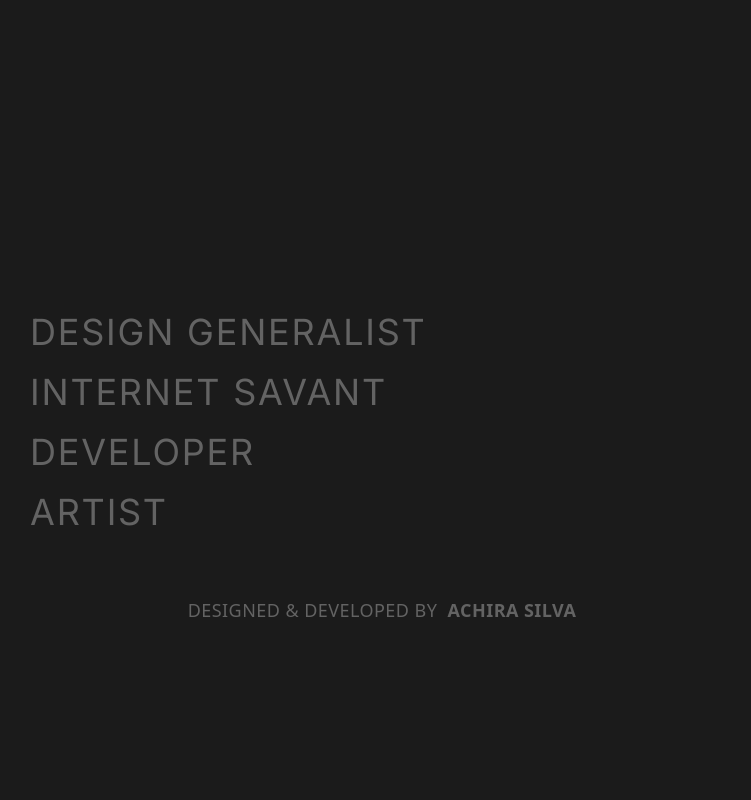
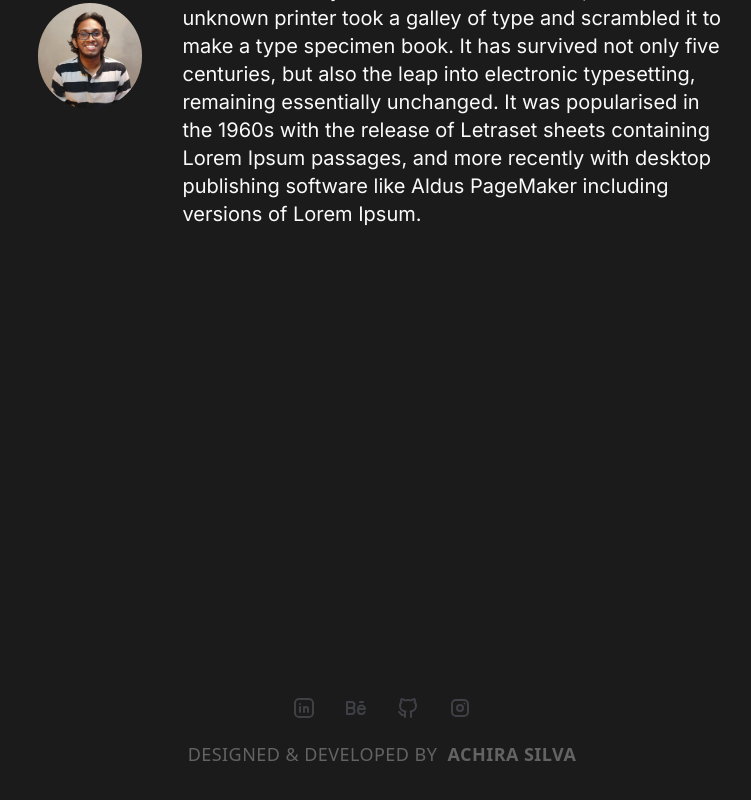
Before and after one commit to achira7/acira-design-portfolio, a React (Vite) app in the folder frontend/: page / in a window 1280 px wide. Shown: the part 236-1036 px from the top of the page, without its empty margins (258-1009 px from the left). Before the commit the page ends 892 px from the top, so only its background shows below. Built offline with nearby package versions, Linux system fonts and the light colour scheme; the HTML template or start-up script is replaced by a standard one.

Commit message:
Created the Footer

```diff
--- a/frontend/src/App.jsx
+++ b/frontend/src/App.jsx
@@ -6,18 +6,21 @@ import Home from "./pages/Home";
 import  Designs  from "./pages/Designs";
 import About from "./pages/About";
 import NavBar from "./components/NavBar";
-import Footer from "./components/footer";
+import Footer from "./components/Footer";
 
 function App() {
   return (
     <Router>
       <div>
         <NavBar />
+        <div className="flex flex-col pt-20">
         <Routes>
           <Route path="/" element={<Home />} />
           <Route path="/design" element={<Designs />} />
           <Route path="/about" element={<About />} />
         </Routes>
+        </div>
+
         <Footer />
       </div>
     </Router>
--- /dev/null
+++ b/frontend/src/assets/icons/Behance.jsx
@@ -0,0 +1,26 @@
+import React from "react";
+
+const Behance = () => {
+  return (
+    <svg
+      xmlns="http://www.w3.org/2000/svg"
+      width={24}
+      height={24}
+      viewBox="0 0 24 24"
+      fill="none"
+      stroke="currentColor"
+      strokeWidth={2}
+      strokeLinecap="round"
+      strokeLinejoin="round"
+      className="icon icon-tabler icons-tabler-outline icon-tabler-brand-behance hover:text-sky-800 duration-300"
+    >
+      <path stroke="none" d="M0 0h24v24H0z" fill="none" />
+      <path d="M3 18v-12h4.5a3 3 0 0 1 0 6a3 3 0 0 1 0 6h-4.5" />
+      <path d="M3 12l4.5 0" />
+      <path d="M14 13h7a3.5 3.5 0 0 0 -7 0v2a3.5 3.5 0 0 0 6.64 1" />
+      <path d="M16 6l3 0" />
+    </svg>
+  );
+};
+
+export default Behance;
--- /dev/null
+++ b/frontend/src/assets/icons/GitHub.jsx
@@ -0,0 +1,23 @@
+import React from "react";
+
+const GitHub = () => {
+  return (
+    <svg
+      xmlns="http://www.w3.org/2000/svg"
+      width={24}
+      height={24}
+      viewBox="0 0 24 24"
+      fill="none"
+      stroke="currentColor"
+      strokeWidth={2}
+      strokeLinecap="round"
+      strokeLinejoin="round"
+      className="icon icon-tabler icons-tabler-outline icon-tabler-brand-github hover:text-purple-600 duration-300"
+    >
+      <path stroke="none" d="M0 0h24v24H0z" fill="none" />
+      <path d="M9 19c-4.3 1.4 -4.3 -2.5 -6 -3m12 5v-3.5c0 -1 .1 -1.4 -.5 -2c2.8 -.3 5.5 -1.4 5.5 -6a4.6 4.6 0 0 0 -1.3 -3.2a4.2 4.2 0 0 0 -.1 -3.2s-1.1 -.3 -3.5 1.3a12.3 12.3 0 0 0 -6.2 0c-2.4 -1.6 -3.5 -1.3 -3.5 -1.3a4.2 4.2 0 0 0 -.1 3.2a4.6 4.6 0 0 0 -1.3 3.2c0 4.6 2.7 5.7 5.5 6c-.6 .6 -.6 1.2 -.5 2v3.5" />
+    </svg>
+  );
+};
+
+export default GitHub;
--- /dev/null
+++ b/frontend/src/assets/icons/Instagram.jsx
@@ -0,0 +1,25 @@
+import React from "react";
+
+const Instagram = () => {
+  return (
+    <svg
+      xmlns="http://www.w3.org/2000/svg"
+      width={24}
+      height={24}
+      viewBox="0 0 24 24"
+      fill="none"
+      stroke="currentColor"
+      strokeWidth={2}
+      strokeLinecap="round"
+      strokeLinejoin="round"
+      className="icon icon-tabler icons-tabler-outline icon-tabler-brand-instagram hover:text-pink-700 duration-300"
+    >
+      <path stroke="none" d="M0 0h24v24H0z" fill="none" />
+      <path d="M4 8a4 4 0 0 1 4 -4h8a4 4 0 0 1 4 4v8a4 4 0 0 1 -4 4h-8a4 4 0 0 1 -4 -4z" />
+      <path d="M9 12a3 3 0 1 0 6 0a3 3 0 0 0 -6 0" />
+      <path d="M16.5 7.5v.01" />
+    </svg>
+  );
+};
+
+export default Instagram;
--- /dev/null
+++ b/frontend/src/assets/icons/LinkedIn.jsx
@@ -0,0 +1,27 @@
+import React from "react";
+
+const LinkedIn = () => {
+  return (
+    <svg
+      xmlns="http://www.w3.org/2000/svg"
+      width={24}
+      height={24}
+      viewBox="0 0 24 24"
+      fill="none"
+      stroke="currentColor"
+      strokeWidth={2}
+      strokeLinecap="round"
+      strokeLinejoin="round"
+      className="icon icon-tabler icons-tabler-outline icon-tabler-brand-linkedin hover:text-sky-500 duration-300"
+    >
+      <path stroke="none" d="M0 0h24v24H0z" fill="none" />
+      <path d="M8 11v5" />
+      <path d="M8 8v.01" />
+      <path d="M12 16v-5" />
+      <path d="M16 16v-3a2 2 0 1 0 -4 0" />
+      <path d="M3 7a4 4 0 0 1 4 -4h10a4 4 0 0 1 4 4v10a4 4 0 0 1 -4 4h-10a4 4 0 0 1 -4 -4z" />
+    </svg>
+  );
+};
+
+export default LinkedIn;
--- a/frontend/src/components/DesignCard.jsx
+++ b/frontend/src/components/DesignCard.jsx
@@ -3,7 +3,7 @@ import React from 'react'
 const DesignCard = () => {
   return (
     <div className='rounded-3xl border border-border'>
-        <p className='text-primary font-primary'>DESIGN PROJECT</p>
+        <p className='text-primary font-primary'> DESIGN PROJECT </p>
 
     </div>
   )
--- a/frontend/src/components/NavBar.jsx
+++ b/frontend/src/components/NavBar.jsx
@@ -20,7 +20,7 @@ const NavBar = () => {
   }, [isHamburgerOpen]);
 
   return (
-    <div className="flex fixed border-b-2 border-border mx-auto w-full ">
+    <div className="flex fixed border-b-2 border-white/60 mx-auto w-full ">
       {/* Desktop Navbar */}
       <div className="hidden md:flex justify-between items-center w-full h-full px-4 bg-background/30 backdrop-blur-xl">
         {/* Name Section - Left Aligned */}
@@ -55,11 +55,11 @@ const NavBar = () => {
       </div>
 
       {/* Mobile Navbar */}
-      <div className="flex sticky top-0 md:hidden items-center w-full z-20 bg-background/30 backdrop-blur-xl border-r border-l border-border">
+      <div className={`flex sticky top-0 md:hidden items-center w-full z-20 bg-background/30 backdrop-blur-xl border-white/60 ${isHamburgerOpen ? "border-r border-l" : ""}`}>
       <div className="flex px-8 items-start">
           <button
             className={`text-color-primary text-lg font-bold transition-transform duration-500 ease-in-out ${
-              isHamburgerOpen ? "rotate-90" : "rotate-0"
+              isHamburgerOpen ? "rotate-180" : "rotate-0"
             }`}
             onClick={() => setIsHamburgerOpen(!isHamburgerOpen)}
           >
@@ -81,7 +81,7 @@ const NavBar = () => {
 
       {/* Hamburger Menu */}
       {isHamburgerOpen && (
-        <div className="border border-border rounded-2xl fixed top-0 w-full bg-background/30 backdrop-blur-xl z-10 flex flex-col items-center justify-center gap-10 text-xl font-medium">
+        <div className="border border-white/60 rounded-2xl fixed top-0 w-full bg-background/30 backdrop-blur-xl z-10 flex flex-col items-center justify-center gap-10 text-xl font-medium">
           <div className="flex flex-col items-center justify-center gap-y-14 mt-20 py-12">
             <a
               href="/"
@@ -112,7 +112,6 @@ const NavBar = () => {
               about
             </a>
           </div>
-
         </div>
       )}
     </div>
--- a/frontend/src/components/footer.jsx
+++ b/frontend/src/components/footer.jsx
@@ -1,24 +1,37 @@
-import React from 'react'
+import React from "react";
 
-const footer = () => {
+//icons
+import LinkedIn from "../assets/icons/LinkedIn.jsx";
+import Behance from "../assets/icons/Behance.jsx";
+import GitHub from "../assets/icons/GitHub.jsx";
+import Instagram from "../assets/icons/Instagram.jsx";
+
+const Footer = () => {
   return (
-    <footer className="flex justify-center items-center p-8 w-full">
-        {/* <div className="flex font-primary text-blue gap-10 text-5xl ">
-          <a href="/design" className="hover:text-red transition duration-700">
-            DESIGN
+    <footer className="flex flex-col justify-center items-center p-8 w-full align-bottom">
+      <div className="flex flex-row py-5 gap-x-7 text-zinc-700">
+        <a href="https://www.linkedin.com/in/achira-silva/" target="_blank">
+          <LinkedIn className="size-8" />
         </a>
-          <a href="/music" className="hover:text-red transition duration-700">
-            MUSIC
+
+        <a href="https://www.behance.net/achira_silva" target="_blank">
+          <Behance />
         </a>
-          <a href="/about" className="hover:text-red transition duration-700">
-            ABOUT
+
+        <a href="https://github.com/achira7" target="_blank">
+          <GitHub />
         </a>
-        </div> */}
-        <div className="flex font-secondary text-gray text-lg tracking-wide">
+
+        <a href="https://www.instagram.com/axhira/" target="_blank">
+          <Instagram />
+        </a>
+      </div>
+
+      <div className="flex font-secondary text-gray text-sm md:text-lg tracking-wide pb-2">
         DESIGNED & DEVELOPED BY &nbsp; <b> ACHIRA SILVA </b>
       </div>
     </footer>
-  )
-}
+  );
+};
 
-export default footer
+export default Footer;
--- a/frontend/src/pages/Home.jsx
+++ b/frontend/src/pages/Home.jsx
@@ -1,50 +1,32 @@
 import logo from "../assets/logo.svg";
 import LogoPattern from "../components/LogoPattern";
 import Logo from "../assets/Logo";
-import pfp from '../assets/achira.jpeg';
+import pfp from "../assets/achira.jpeg";
 
 const Home = () => {
   return (
-    <div className="flex flex-col justify-between w-full h-screen bg-gray-100 mx-auto max-w-[60%] ">
-      <div className="flex items-center justify-center p-10">
-        <div className="flex max-w-44">
+    <div className="flex flex-row md:flex-col justify-between w-screen h-screen bg-gray-100 mx-auto max-w-[60%]">
+      <div className="flex flex-col md:flex-row items-center justify-center md:p-10">
+        <div className="flex md:max-w-44">
           <img src={pfp} alt="achira" className="rounded-full" />
         </div>
-        <div className="flex flex-col pl-10">
-          <h1 className="font-primary text-primary text-3xl">Hey there</h1>
-          <p className="font-primary text-primary text-xl">
-            I am a creative individual with this and that etc etc
-            I am a creative individual with this and that etc etc
-            I am a creative individual with this and that etc etc
-            I am a creative individual with this and that etc etc
+        <div className="flex flex-col md:pl-10">
+          <h1 className="font-primary text-primary text-xl md:text-3xl">Hey there</h1>
+          <p className="font-primary text-primary text-lg md:text-xl">
+            Lorem Ipsum is simply dummy text of the printing and typesetting
+            industry. Lorem Ipsum has been the industry standard dummy text
+            ever since the 1500s, when an unknown printer took a galley of type
+            and scrambled it to make a type specimen book. It has survived not
+            only five centuries, but also the leap into electronic typesetting,
+            remaining essentially unchanged. It was popularised in the 1960s
+            with the release of Letraset sheets containing Lorem Ipsum passages,
+            and more recently with desktop publishing software like Aldus
+            PageMaker including versions of Lorem Ipsum.
           </p>
         </div>
       </div>
 
       {/* Main Content */}
-      <div className="flex justify-between items-center p-8 ">
-        {/* Left Section */}
-        <div className="flex flex-col gap-5 font-primary text-gray text-4xl tracking-wider ">
-          <h1>DESIGN GENERALIST</h1>
-          <h1>INTERNET SAVANT</h1>
-          <h1>DEVELOPER</h1>
-          <h1>ARTIST</h1>
-        </div>
-
-        {/* Placeholder for Right Section */}
-        <div className="grid grid-cols-2 gap-4">
-          {Array(4)
-            .fill(null)
-            .map((_, index) => (
-              <div
-                key={index}
-                className="bg-gray-200 h-20 w-36 rounded-lg"
-              ></div>
-            ))}
-        </div>
-      </div>
-
-      {/* Footer */}
 
     </div>
   );
```
Lines whose indentation alone changed are shown as unchanged.
